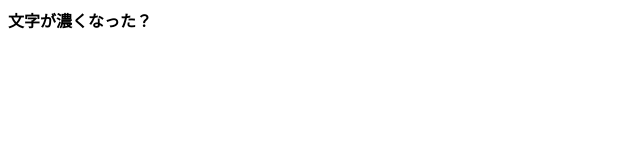
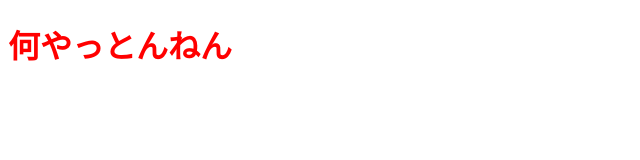
Before and after one commit to takunojima/test1, a plain HTML site: page index.html in a window 1280 px wide. Shown: the whole page, without its empty margins (0-640 px from the left). Drawn offline with Linux system fonts and the light colour scheme.

Commit message:
Update index.html

```diff
--- a/index.html
+++ b/index.html
@@ -5,6 +5,6 @@
     <title>タイトル</title>
   </head>
   <body>
-    <strong>文字が濃くなった？</strong>
+    <h1 style="color:red">何やっとんねん</h1>
   </body>
 </html>
```
